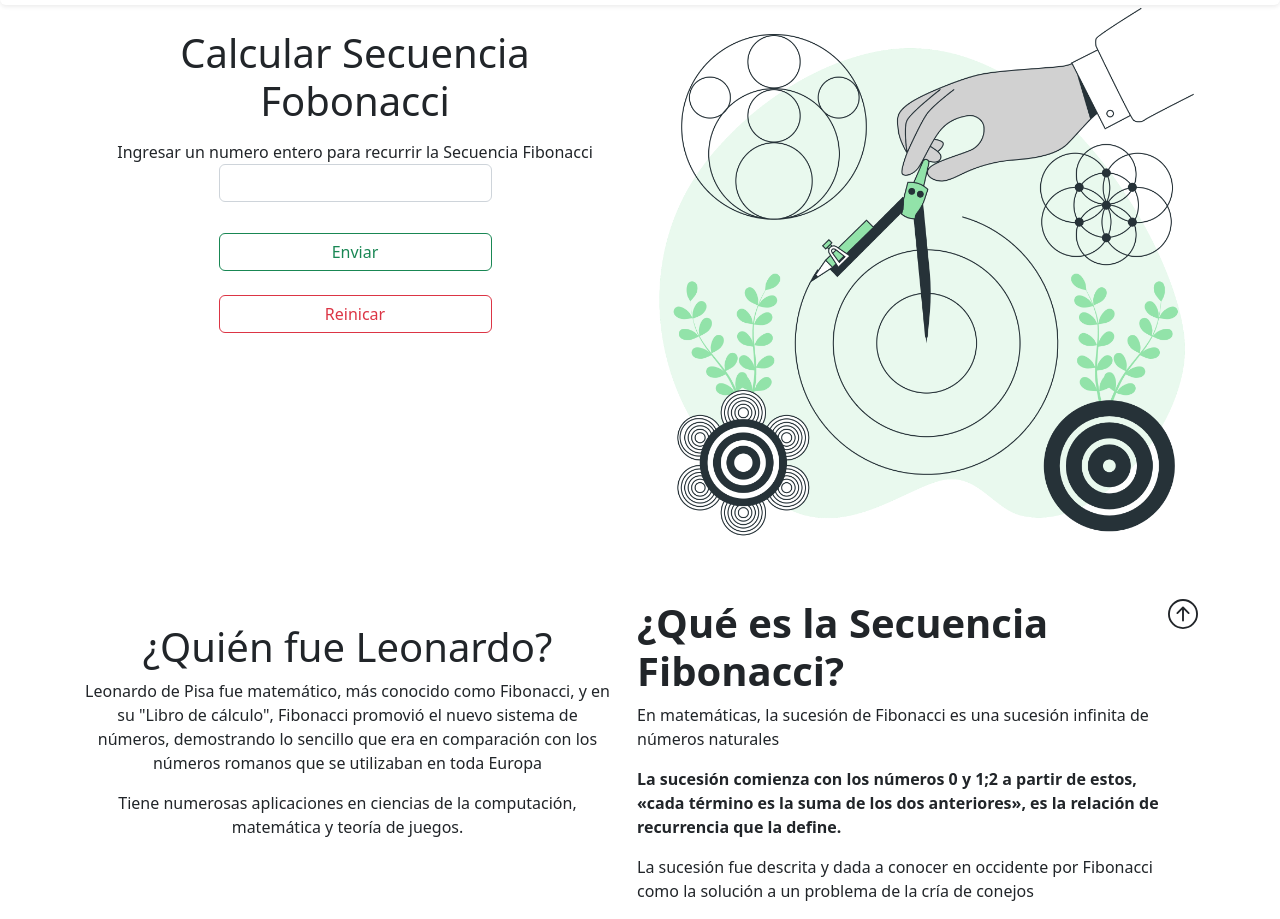
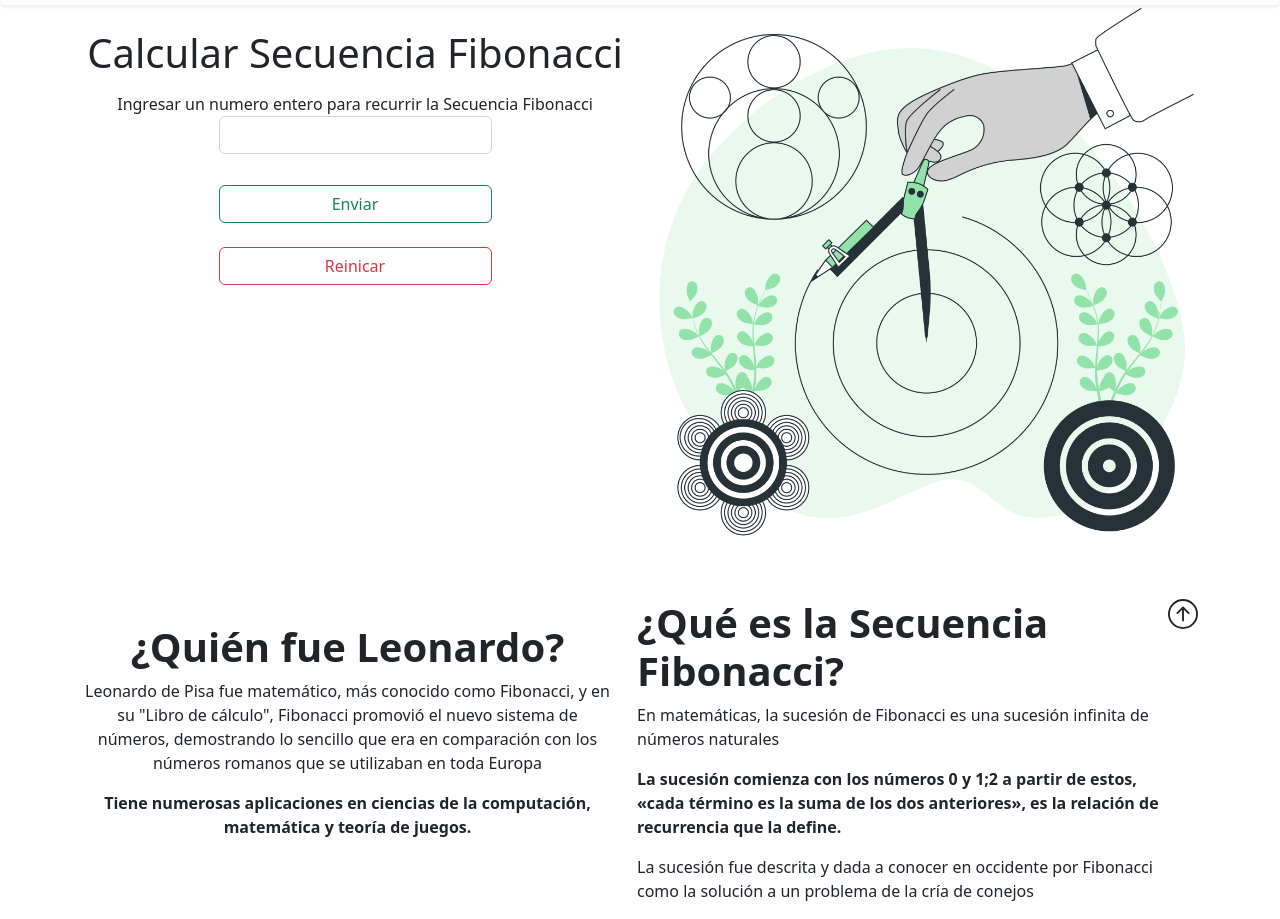
Before and after one commit to CarlosEduardoBalbastro/secuenciaFibonacci, a website: page index.html in a window 1280 px wide. Shown: the part 125-1044 px from the top of the page. Drawn offline with Linux system fonts and the light colour scheme.

Commit message:
dejando todo listo

```diff
--- a/index.html
+++ b/index.html
@@ -73,7 +73,7 @@
         <div class="col-sm-6 text-center">
 
 
-            <h1 class="mt-4 ">Calcular Secuencia Fobonacci</h1>
+            <h1 class="mt-4 ">Calcular Secuencia Fibonacci</h1>
 
             <label for="n" class="col-form-label d-block mx-auto ">
              Ingresar un numero entero para recurrir la Secuencia Fibonacci <input type="number" id="n" class=" d-block mx-auto form-control w-50" >
@@ -100,13 +100,13 @@
         <div class="col-sm-6 text-center">
 
 
-            <h1 class="mt-4 " id="about">¿Quién fue Leonardo?</h1>
+            <h1 class="mt-4 fw-bold" id="about">¿Quién fue Leonardo?</h1>
 
           <p>
              Leonardo de Pisa fue matemático, más conocido como Fibonacci, y en su "Libro de cálculo", Fibonacci promovió el nuevo sistema de números, demostrando lo sencillo que era en comparación con los números romanos que se utilizaban en toda Europa
           </p>
 
-          <p>
+          <p class="fw-semibold">
             Tiene numerosas aplicaciones en ciencias de la computación, matemática y teoría de juegos.
           </p>
         </div>
```
